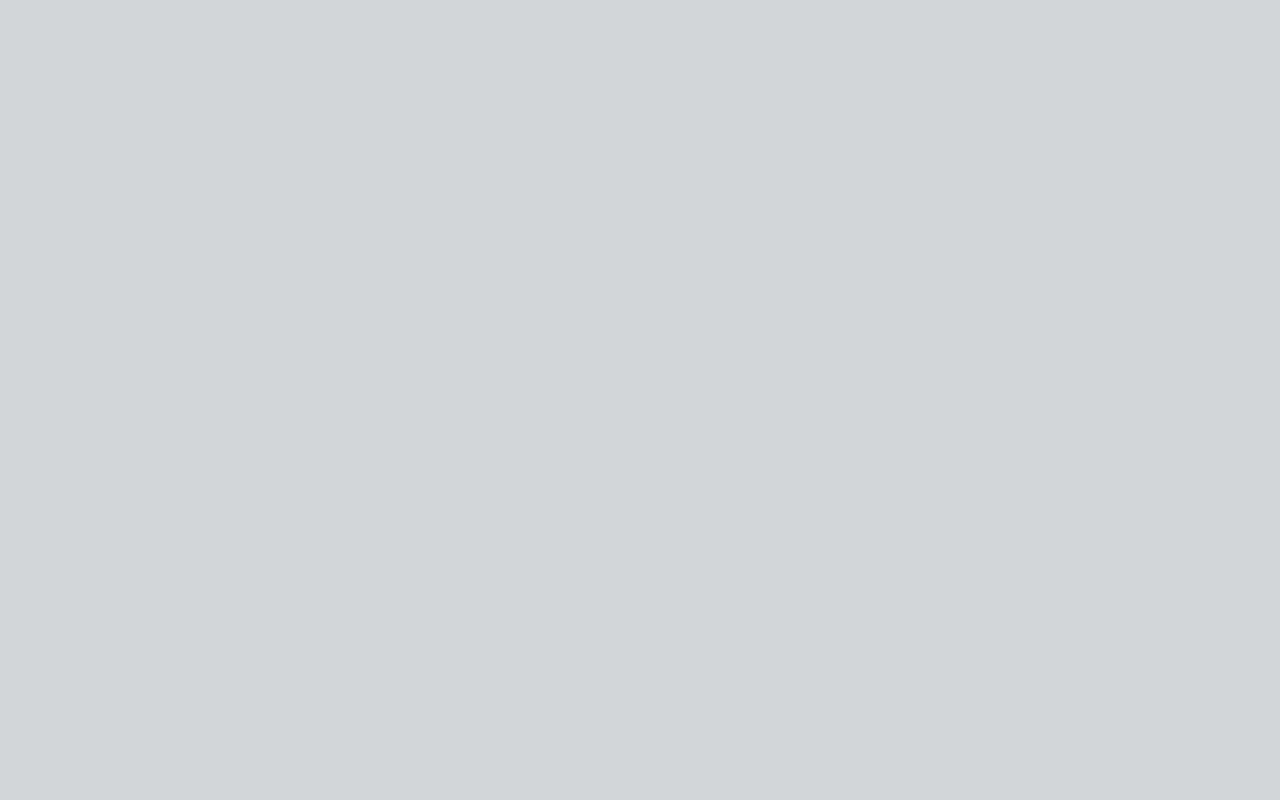
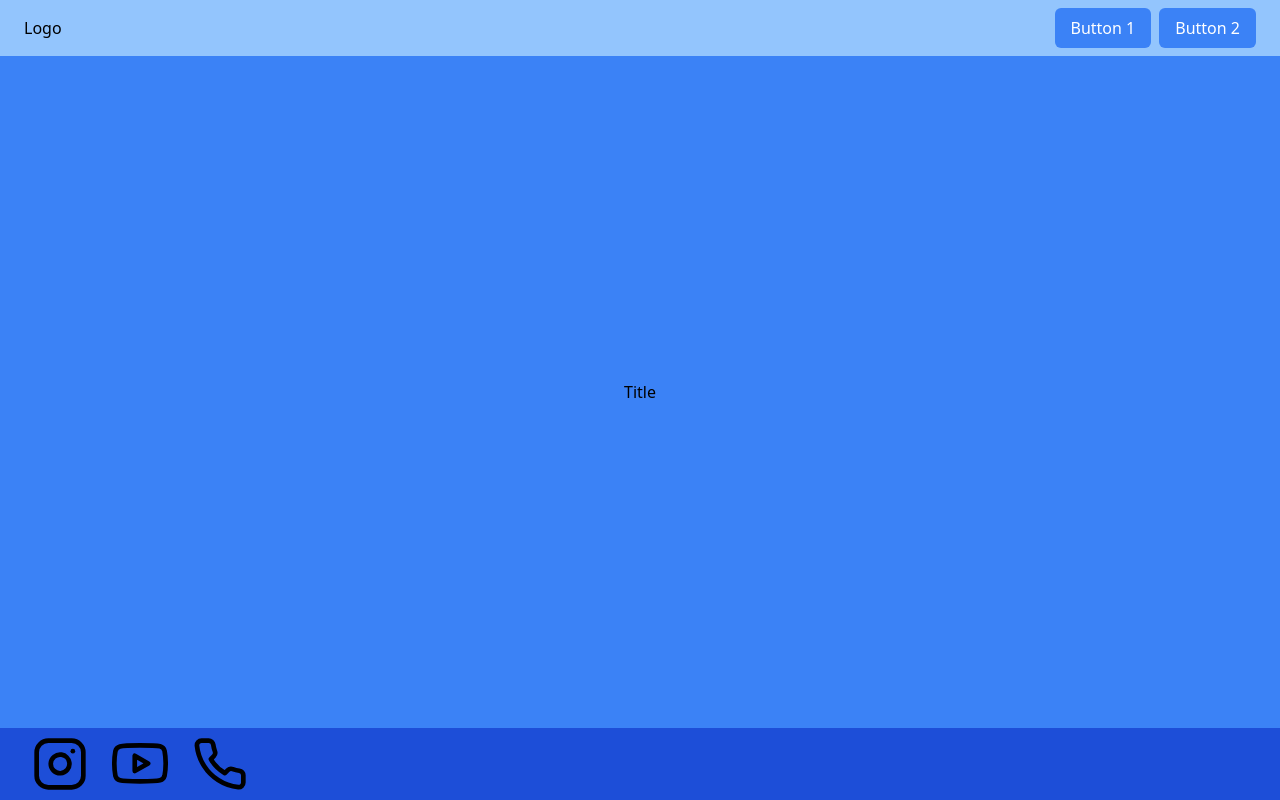
Before and after one commit to Augustives/ndi-productora, a React (Create React App) app: page / in a window 1280 px wide. Shown: the top 800 px of the page. Built offline with nearby package versions, Linux system fonts and the light colour scheme.

Commit message:
Adde placeholders for first page

```diff
--- a/src/App.js
+++ b/src/App.js
@@ -1,4 +1,5 @@
 import Carousel from "./components/carousel";
+import { Instagram, Youtube, Phone } from "react-feather";
 
 function App() {
   const videos = [
@@ -8,9 +9,39 @@ function App() {
     "XJSOgV4VELk",
     "6lKXFyL1uMk",
   ];
+
   return (
     <>
-      <div className="bg-gray-300 h-screen"></div>
+      <div className="bg-gray-300 h-screen flex flex-col">
+        <div className="bg-blue-300 flex items-center justify-between h-18 p-2">
+          <div className="ml-4">Logo</div>
+          <div className="mr-4">
+            <button className="bg-blue-500 text-white px-4 py-2 rounded-md">
+              Button 1
+            </button>
+            <button className="bg-blue-500 text-white px-4 py-2 rounded-md ml-2">
+              Button 2
+            </button>
+          </div>
+        </div>
+        <div className="flex flex-grow bg-blue-500  items-center justify-center">
+          Title
+        </div>
+        <div className="bg-blue-700 flex flex-row h-18 p-2">
+          <a href="https://www.instagram.com/ndiproductora?hl=es-la">
+            <Instagram className="h-auto w-14 mx-6" />
+          </a>
+
+          <a href="https://www.youtube.com/@ndiproductora7060/">
+            <Youtube className="h-auto w-14 mr-6" />
+          </a>
+
+          <a href="">
+            <Phone className="h-auto w-14 mr-6" />
+          </a>
+        </div>
+      </div>
+
       <div className="bg-gray-500 h-screen">
         <Carousel slides={videos} />;
       </div>
```
